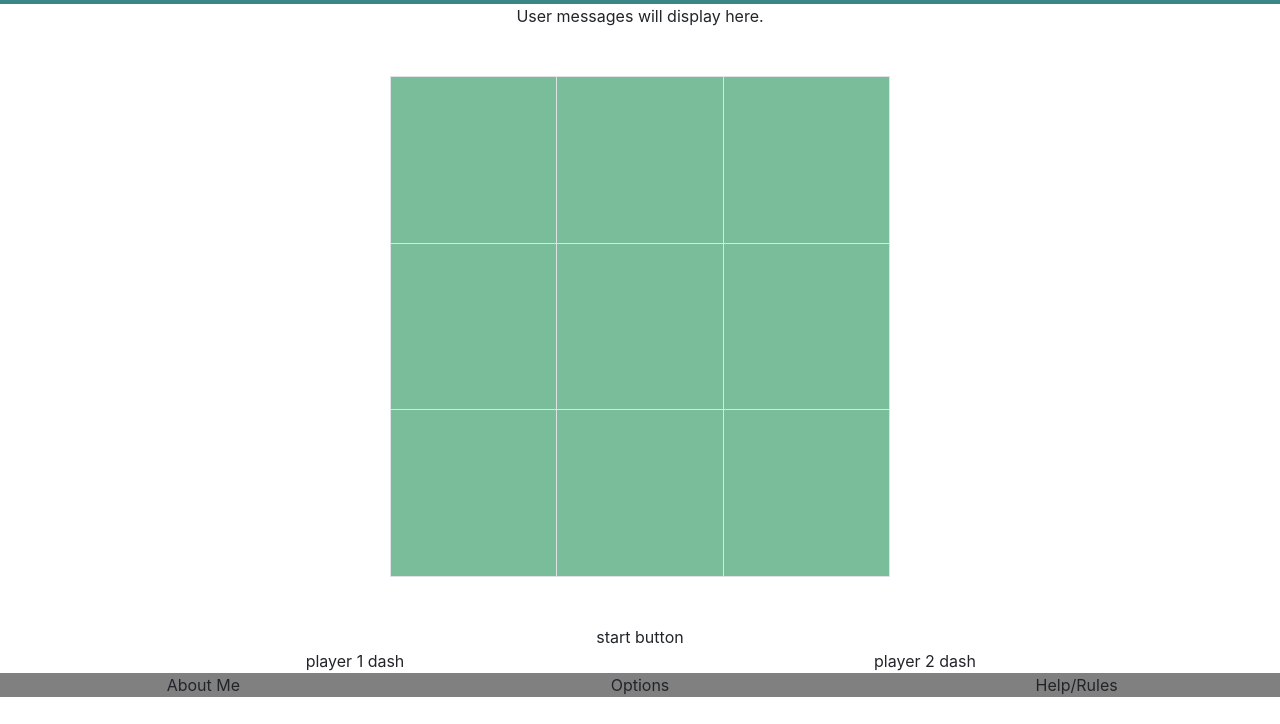
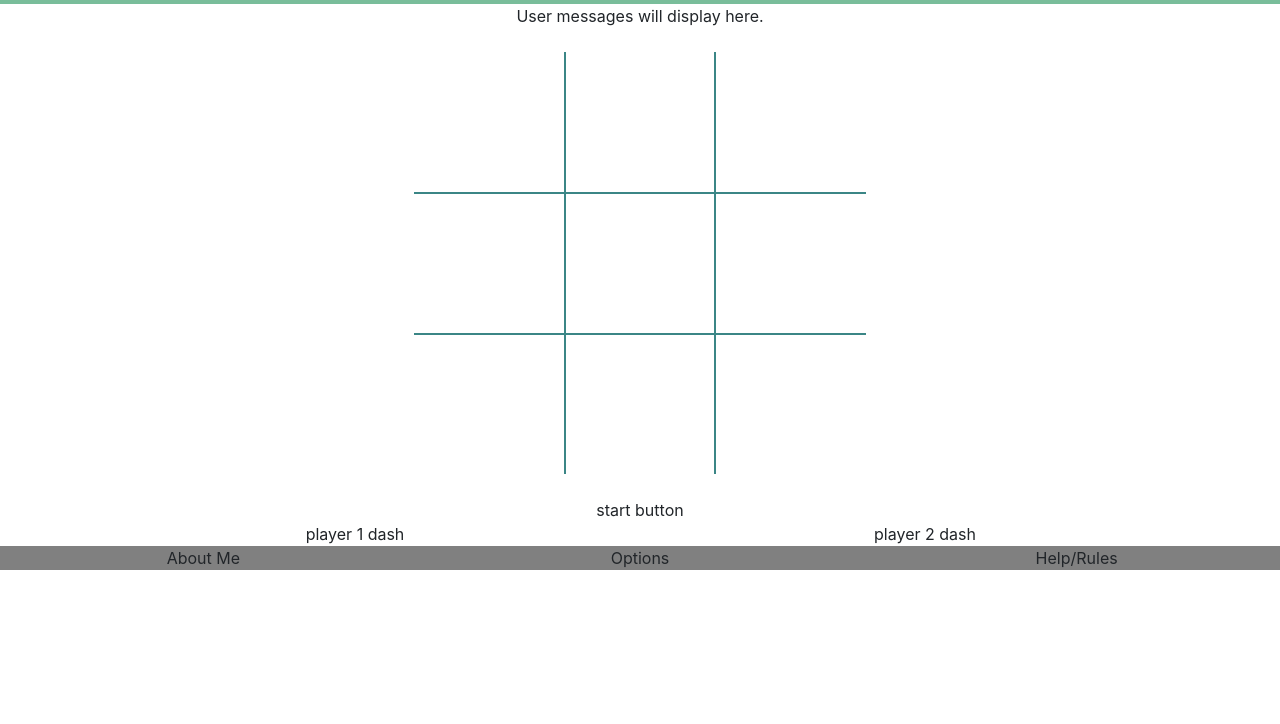
Before and after one commit to asangurima/ale-tic-tac-toe-client, a website built with webpack: page index.html in a window 1280 px wide. Shown: the part 76-800 px from the top of the page. Built offline with nearby package versions, Linux system fonts and the light colour scheme.

Commit message:
Change back to div game board, style, X & O
-make style changes to board, go back to divs to later use images
-make class changes to remove all but inner borders of gameboard
-change identifier in app.js to reflect index.html changes
-change function in events.js, now switches between X and O

```diff
--- a/assets/scripts/app.js
+++ b/assets/scripts/app.js
@@ -7,5 +7,5 @@ const events = require('./events.js')
 // require('./example')
 
 $(() => {
-  $('td').on('click', events.onMakeMove)
+  $('.cell').on('click', events.onMakeMove)
 })
--- a/assets/scripts/events.js
+++ b/assets/scripts/events.js
@@ -1,3 +1,5 @@
+
+let currentPlayer = 'X'
 
 const onMakeMove = (event) => {
   event.preventDefault()
@@ -6,33 +8,20 @@ const onMakeMove = (event) => {
   const cellIndexValue = $(event.target).data('index')
   console.log('I got clicked!')
   console.log('cellIndexValue:', cellIndexValue)
+
   // want to make an x or o appear in cell
-  // $(event.target).html('X')
-
   const changePlayer = () => {
-    // once leaveYourMark has run, then I should switch from player X to player O
     console.log('changePlayer is running')
-    let currentPlayer = 'X'
 
     if (currentPlayer === 'X') {
+      $(event.target).html('X')
+      currentPlayer = 'O'
+    } else {
+      $(event.target).html('O')
       currentPlayer = 'X'
-    } else {
-      currentPlayer = 'O'
     }
     console.log('currentPlayer is:', currentPlayer)
-    leaveYourMark(currentPlayer)
   }
-
-  const leaveYourMark = (player) => {
-    console.log('leaveYourMark is running')
-    console.log('player is:', player)
-    if (player === 'X') {
-      $(event.target).html('X')
-    } else if (player === 'O') {
-      $(event.target).html('O')
-    }
-  }
-
   changePlayer()
   // when clicked, if the cell is blank, add a mark (x), if there is a mark already,
   // then leave the mark there.
--- a/assets/styles/theme.scss
+++ b/assets/styles/theme.scss
@@ -1,4 +1,4 @@
-$game-board-max-width: 500px;
+$game-board-max-width: 33vw;
 
 html {
   max-width: 100%;
@@ -6,7 +6,7 @@ html {
 }
 
 nav {
-  background-color: $misty-ocean-color;
+  background-color: $caribbean-sea-color;
     h1 {
       text-align: center;
     }
@@ -19,15 +19,33 @@ main {
   .game-board {
     margin: auto;
     width: $game-board-max-width;
-    max-width: $game-board-max-width;
+    // max-width: $game-board-max-width;
     height: $game-board-max-width;
-    max-height: $game-board-max-width;
-      td {
-        background-color: $caribbean-sea-color;
+    // max-height: $game-board-max-width;
+    // background-image: url()
+      .cell {
+        // background-color: $caribbean-sea-color;
         width: $game-board-max-width/ 3;
         height: $game-board-max-width/ 3;
+        border: 1px solid $misty-ocean-color;
+        font-size: 10vh;
+        justify-content: center;
+        align-items: center;
       }
-  }
+      .noTop {
+        border-top: 0;
+      }
+      .noBot{
+        border-bottom: 0;
+      }
+      .noLeft{
+        border-left: 0;
+      }
+      .noRight{
+        border-right: 0;
+      }
+    }
+
 }
 
 footer {
--- a/index.html
+++ b/index.html
@@ -25,25 +25,23 @@
       </nav>
       <main class="container">
         <section class= "col-12">User messages will display here.</section>
-        <table class="game-board table my-5 table-bordered">
-          <tbody>
-            <tr>
-              <td data-index="0"></td>
-              <td data-index="1"></td>
-              <td data-index="2"></td>
-            </tr>
-            <tr>
-              <td data-index="3"></td>
-              <td data-index="4"></td>
-              <td data-index="5"></td>
-            </tr>
-            <tr>
-              <td data-index="6"></td>
-              <td data-index="7"></td>
-              <td data-index="8"></td>
-            </tr>
-          </tbody>
-        </table>
+        <div class="game-board my-4">
+            <div class="row">
+              <div class="cell col-4 noTop noLeft" data-index="0"></div>
+              <div class="cell col-4 noTop" data-index="1"></div>
+              <div class="cell col-4 noTop noRight" data-index="2"></div>
+            </div>
+            <div class="row">
+              <div class="cell col-4 noLeft" data-index="3"></div>
+              <div class="cell col-4" data-index="4"></div>
+              <div class="cell col-4 noRight" data-index="5"></div>
+            </div>
+            <div class="row">
+              <div class="cell col-4 noBot noLeft" data-index="6"></div>
+              <div class="cell col-4 noBot" data-index="7"></div>
+              <div class="cell col-4 noBot noRight" data-index="8"></div>
+            </div>
+        </div>
         <section class= "col-12">start button</section>
         <div id="dash" class="row">
           <section class= "col-6">player 1 dash</section>
```
